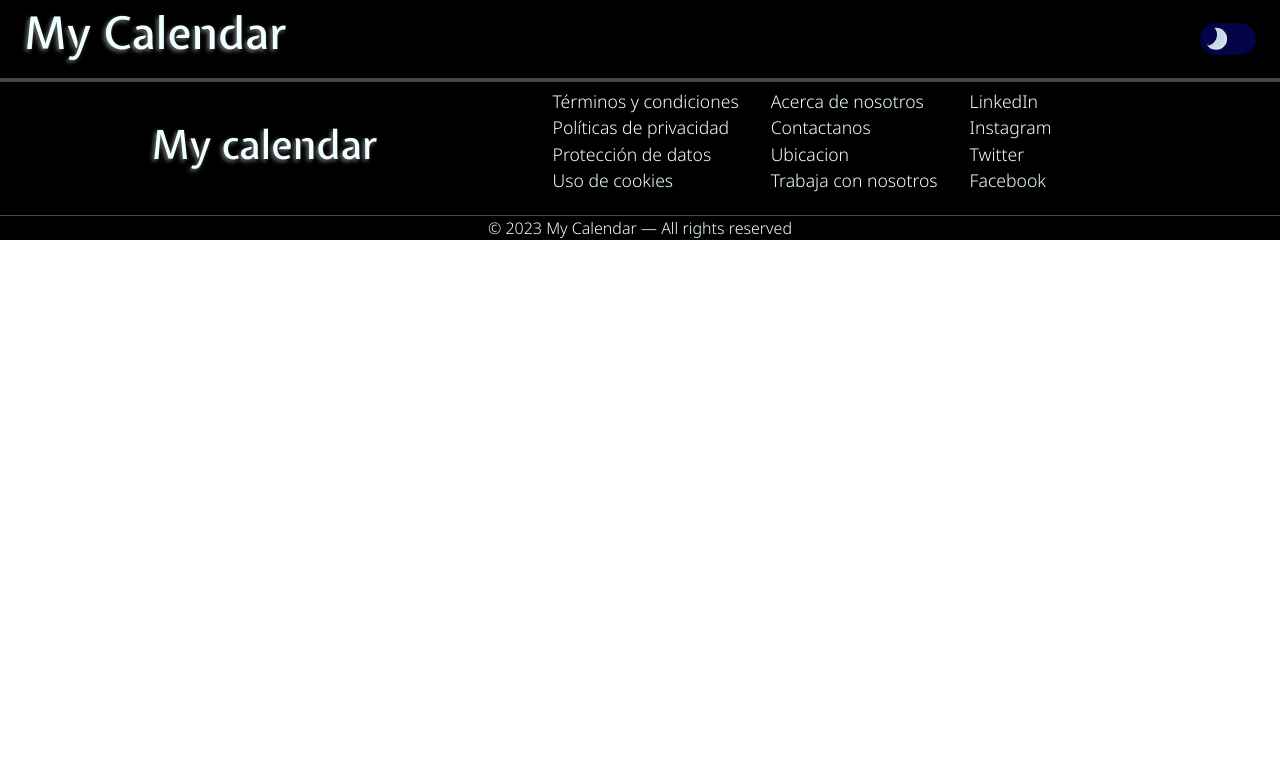
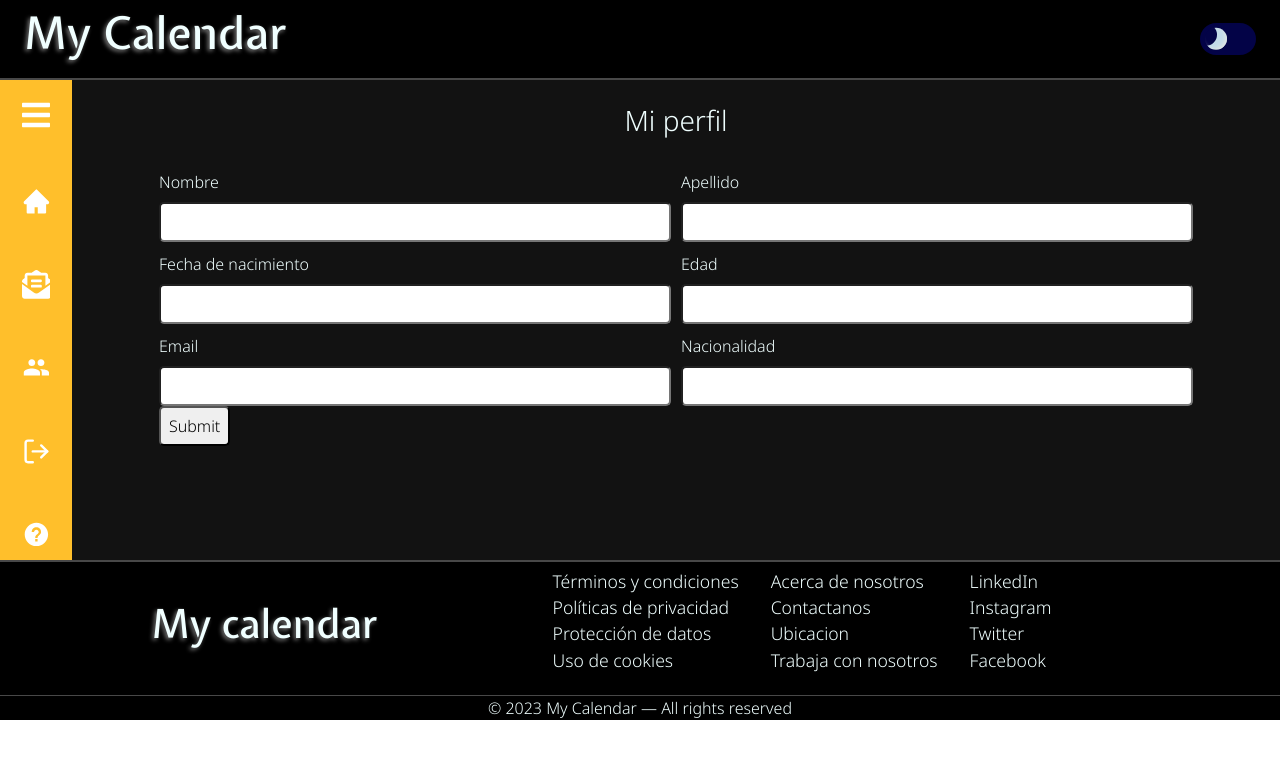
Before and after one commit to SantiagoTonin/CalendarFront, a React (Create React App) app: page /userProfile in a window 1280 px wide. Shown: the top 758 px of the page. Built offline with nearby package versions, Linux system fonts and the light colour scheme.

Commit message:
logica para cargar la inforacion del usuario logueado en el perfil de usuario creada y funcionando

```diff
--- /dev/null
+++ b/src/components/profileForm/ProfileForm.js
@@ -0,0 +1,74 @@
+import { useEffect, useState } from "react";
+import { useForm } from "react-hook-form";
+import axiosInstance from "../../config/axiosInit";
+import "./profileForm.css";
+
+const ProfileForm = () => {
+  const {
+    handleSubmit,
+    formState: { errors },
+  } = useForm();
+  const onSubmit = (data) => console.log(data);
+
+  const [user, setUserData] = useState(null);
+
+  useEffect(() => {
+    const tokenFromStorage = sessionStorage.getItem("token");
+    if (tokenFromStorage) {
+      axiosInstance
+        .post(
+          "/user/info",
+          {},
+          {
+            headers: {
+              Authorization: tokenFromStorage,
+            },
+          }
+        )
+        .then((response) => {
+          const userData = response.data;
+          setUserData(userData);
+        })
+        .catch((error) => {
+          console.error("Error fetching user info:", error);
+        });
+    }
+  }, []);
+
+  return (
+    <main className="profileFormContainer">
+      <form onSubmit={handleSubmit(onSubmit)} className="registerForm">
+        <div className="grid-container">
+          <div className="grid-item">
+            <label>Nombre</label>
+            <input defaultValue={user?.name} readOnly />
+          </div>
+          <div className="grid-item">
+            <label>Apellido</label>
+            <input defaultValue={user?.lastName} readOnly />
+          </div>
+          <div className="grid-item">
+            <label>Fecha de nacimiento</label>
+            <input defaultValue={user?.birthdate} readOnly />
+          </div>
+          <div className="grid-item">
+            <label>Edad</label>
+            <input  defaultValue={user?.age} readOnly />
+          </div>
+          <div className="grid-item">
+            <label>Email</label>
+            <input defaultValue={user?.email} readOnly />
+          </div>
+          <div className="grid-item">
+            <label>Nacionalidad</label>
+            <input defaultValue={user?.nationality} readOnly />
+          </div>
+          {errors.exampleRequired && <span>This field is required</span>}
+        </div>
+        <input type="submit" />
+      </form>
+    </main>
+  );
+};
+
+export default ProfileForm;
--- /dev/null
+++ b/src/components/profileForm/profileForm.css
@@ -0,0 +1,37 @@
+.profileMainContainer {
+  display: grid;
+  grid-template-columns: 4.5rem calc(100% - 4.5rem);
+}
+
+.userProfileContainer {
+  display: flex;
+  flex-direction: column;
+  align-items: center;
+  background-color: var(--main-color);
+  color: azure;
+  padding-block: 1.5rem;
+}
+
+.grid-container {
+  display: grid;
+  grid-template-columns: repeat(2, 1fr);
+  gap: 10px;
+  padding-top: 1.5rem;
+}
+
+.grid-item {
+  grid-column: span 1;
+  width: 100%;
+}
+
+.grid-item label {
+  display: block;
+  margin-bottom: 0.5rem;
+}
+
+.grid-item > input {
+  padding-inline: 0.5rem;
+  border-radius: 5px;
+  height: 2.5rem;
+  width: 40vw;
+}
--- a/src/components/sidebar/Sidebar.js
+++ b/src/components/sidebar/Sidebar.js
@@ -67,7 +67,7 @@ const Sidebar = () => {
         <Link to="#" className="navIcons">
           <FaEnvelopeOpenText />
         </Link>
-        <Link to="#" className="navIcons">
+        <Link to="/userProfile" className="navIcons">
           <IoMdPeople />
         </Link>
         <Link to="#" className="navIcons" onClick={handleLogOut}>
--- a/src/components/sidebar/sidebar.css
+++ b/src/components/sidebar/sidebar.css
@@ -1,5 +1,5 @@
 .navbar {
-  min-height: 100vh;
+  min-height: calc(100%-15rem);
   font-size: 1.8rem;
   background-color: var(--secondary-color);
   display: flex;
--- /dev/null
+++ b/src/pages/userProfile/UserProfile.js
@@ -0,0 +1,19 @@
+import ProfileForm from "../../components/profileForm/ProfileForm";
+import Sidebar from "../../components/sidebar/Sidebar";
+import "../../components/profileForm/profileForm.css";
+
+const UserProfile = () => {
+  return (
+    <main className="profileMainContainer">
+      <aside className="homeSide">
+        <Sidebar />
+      </aside>
+      <section className="userProfileContainer">
+        <h3>Mi perfil</h3>
+        <ProfileForm />
+      </section>
+    </main>
+  );
+};
+
+export default UserProfile;
--- a/src/routes/myRoutes.js
+++ b/src/routes/myRoutes.js
@@ -6,6 +6,7 @@ import Login from "../pages/login/Login";
 import Register from "../pages/register/Register";
 import PassRecovery from "../pages/passrecovery/PassRecovery";
 import ChangePasswordPage from "../pages/passrecovery/ChangePasswordPage";
+import UserProfile from "../pages/userProfile/UserProfile";
 import { Route, Routes, useLocation } from "react-router-dom";
 
 const MyRoutes = () => {
@@ -21,6 +22,7 @@ const MyRoutes = () => {
         <Route path="/abm" element={<Abm />} />
         <Route path="/passwordRecovery" element={<PassRecovery />} />
         <Route path="/changePassword" element={<ChangePasswordPage />} />
+        <Route path="/userProfile" element={<UserProfile />} />
       </Routes>
     </>
   );
```
